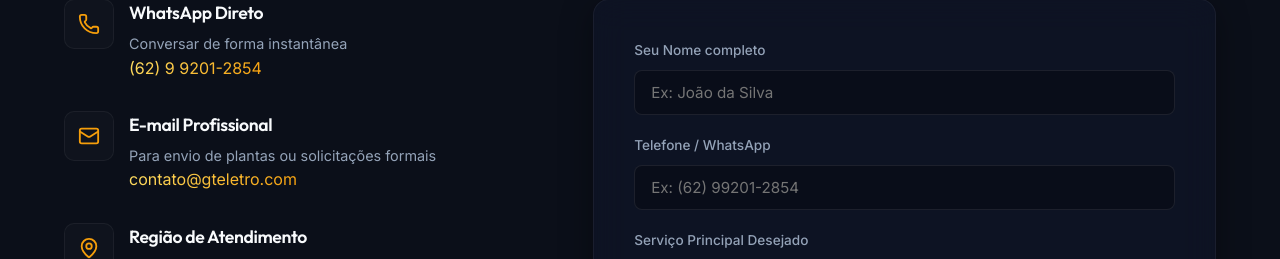
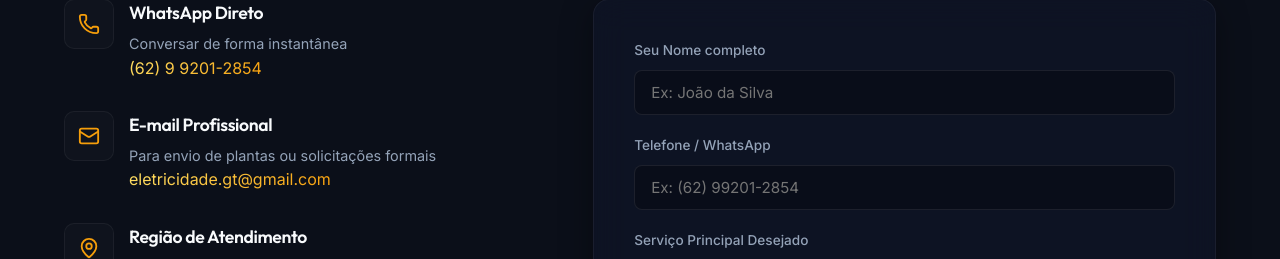
Before and after one commit to phellipecoelhoboy-lab/gt-eletro, a React (Vite) app: page / in a window 1280 px wide. Shown: the part 4209-4468 px from the top of the page. Built offline with nearby package versions, Linux system fonts and the light colour scheme.

Commit message:
Update professional email to eletricidade.gt@gmail.com

```diff
--- a/src/App.tsx
+++ b/src/App.tsx
@@ -577,8 +577,8 @@ function App() {
               <div className="contact-details">
                 <h4>E-mail Profissional</h4>
                 <p>Para envio de plantas ou solicitações formais</p>
-                <a href="mailto:contato@gteletro.com" className="text-gradient-gold">
-                  contato@gteletro.com
+                <a href="mailto:eletricidade.gt@gmail.com" className="text-gradient-gold">
+                  eletricidade.gt@gmail.com
                 </a>
               </div>
             </div>
```
